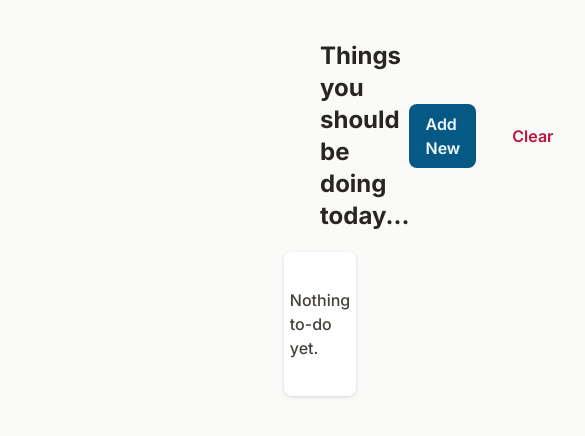
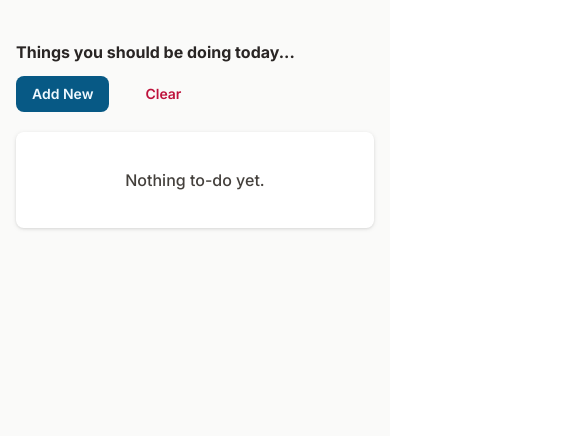
Before and after one commit to AforSmithz/to-do-app-next, a Next.js app: page / in a window 390 px wide. Shown: the top 436 px of the page, 585 px wide, since content can reach past the window. Built offline with nearby package versions, Linux system fonts and the light colour scheme.

Commit message:
fix: add responsiveness

```diff
--- a/app/page.tsx
+++ b/app/page.tsx
@@ -21,7 +21,6 @@ export default function Home() {
     markedItems.isComplete = true;
     currTodo.push(currTodo.splice(currTodo.indexOf(markedItems), 1)[0]);
     setTodos(currTodo);
-    console.log("after update: ", todos);
   };
 
   const handleClear = () => {
@@ -30,7 +29,7 @@ export default function Home() {
   };
 
   return (
-    <main className="bg-[#fafaf9] h-screen w-full flex flex-col items-center justify-start gap-5 pt-10 px-80">
+    <main className="bg-[#fafaf9] h-screen w-full flex flex-col items-center justify-start gap-5 pt-10 px-4 sm:px-8 md:px-16 lg:px-32 xl:px-80">
       <Heading
         isAdding={isAdding}
         setIsAdding={setIsAdding}
--- a/app/ui/Button.tsx
+++ b/app/ui/Button.tsx
@@ -9,7 +9,7 @@ export default function Button({ text, handler, className }: ButtonProps) {
   return (
     <div
       onClick={handler}
-      className={`font-semibold cursor-pointer rounded-lg px-4 py-2 flex items-center justify-center ${className} `}
+      className={`font-semibold text-sm sm:text-base md:text-lg cursor-pointer rounded-lg px-4 py-2 flex items-center justify-center ${className} `}
     >
       {text}
     </div>
--- a/app/ui/Heading.tsx
+++ b/app/ui/Heading.tsx
@@ -12,8 +12,8 @@ export default function Heading({
   setModal,
 }: HeadingProps) {
   return (
-    <section className="w-full flex justify-between">
-      <div className="text-to-do-title font-bold text-2xl flex justify-start items-end ">
+    <section className="w-full flex flex-wrap gap-3 justify-between">
+      <div className="text-to-do-title font-bold sm:text-xl md:text-2xl flex justify-start items-end ">
         Things you should be doing today...
       </div>
       <div className="flex items-center justify-center gap-5">
--- a/app/ui/NewTask.tsx
+++ b/app/ui/NewTask.tsx
@@ -50,10 +50,10 @@ export default function NewTask({
         isSubmitting,
       }) => (
         <Form
-          className="w-full flex justify-between items-start"
+          className="w-full flex flex-wrap sm:flex-nowrap justify-between items-start"
           onSubmit={handleSubmit}
         >
-          <div className="flex flex-col w-full gap-2">
+          <div className="flex flex-col w-full sm:w-auto flex-grow gap-2">
             <Field
               as="textarea"
               placeholder="Add new to-do title..."
@@ -70,14 +70,14 @@ export default function NewTask({
           <div className="flex items-center justify-center gap-5">
             <div
               onClick={() => setIsAdding(false)}
-              className="text-to-do-blue font-semibold cursor-pointer flex items-center justify-center "
+              className="text-to-do-blue text-sm sm:text-base md:text-lg font-semibold cursor-pointer flex items-center justify-center "
             >
               Cancel
             </div>
             <button
               type="submit"
               disabled={isSubmitting}
-              className="bg-to-do-blue text-to-do-white font-semibold cursor-pointer rounded-lg px-4 py-2 flex items-center justify-center "
+              className="bg-to-do-blue text-to-do-white text-sm sm:text-base md:text-lg font-semibold cursor-pointer rounded-lg px-4 py-2 flex items-center justify-center "
             >
               Create
             </button>
--- a/app/ui/TodoItem.tsx
+++ b/app/ui/TodoItem.tsx
@@ -18,12 +18,12 @@ export default function TodoItem({
 }: TodoItemProps) {
   return (
     <section
-      className={`w-full flex flex-col items-center justify-center ${
+      className={`w-full flex flex-wrap flex-col items-center justify-center ${
         item.isComplete && "opacity-50"
       }`}
     >
       <div
-        className={`bg-white drop-shadow text-to-do-black font-medium w-full flex items-center justify-center gap-3 rounded-lg p-3`}
+        className={`bg-white drop-shadow text-to-do-black font-medium w-full flex items-center justify-between gap-3 rounded-lg p-3`}
       >
         <div
           onClick={() => handleMark(item.id)}
```
